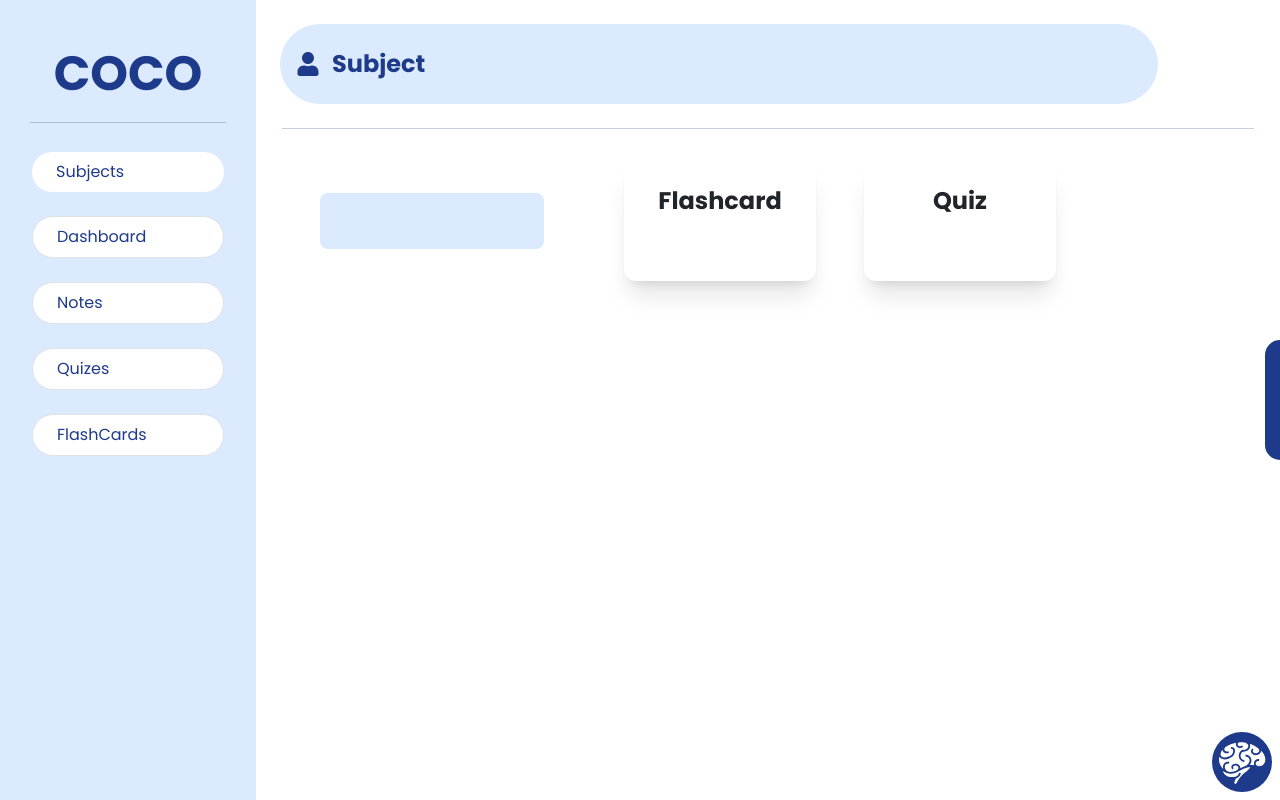
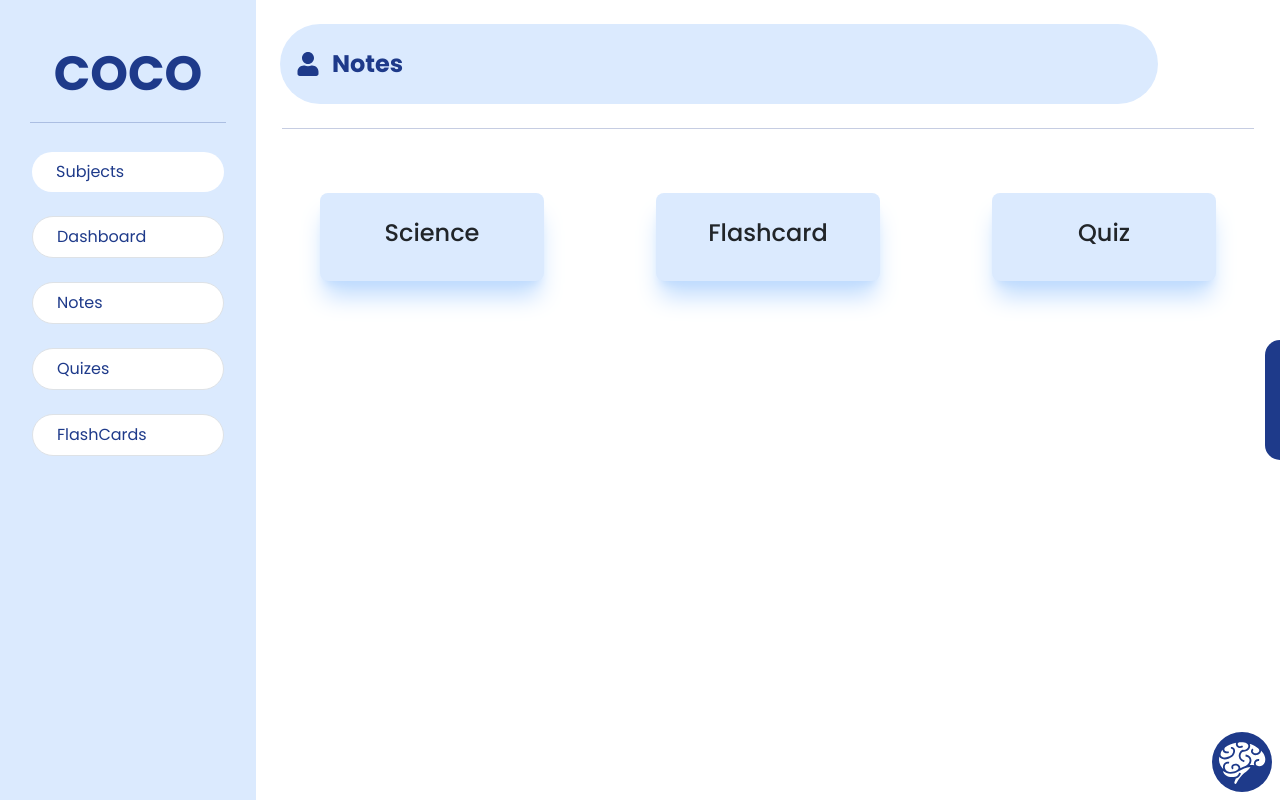
Before and after one commit to Prasun-Shiwakoti/Co-Co, a React (Vite) app in the folder frontend/: page /subjects/1 in a window 1280 px wide. Built offline with nearby package versions, Linux system fonts and the light colour scheme; a web font is replaced by a local one.

Commit message:
style:Minute changes

```diff
--- a/frontend/src/Components/Countdown.jsx
+++ b/frontend/src/Components/Countdown.jsx
@@ -95,7 +95,7 @@ const Countdown = ({ time, statusChange, toContinue, isWorking }) => {
 
   return (
     <div className="flex flex-col items-center">
-      <span className="text-blue-900 text-8xl  font-bold text-center p-2">
+      <span className="text-blue-900 text-8xl  font-bold text-center p-2 mb-2">
         {timeDisplay()}
       </span>
       <div className="text-[2vw] title text-white flex gap-[50px]">
--- a/frontend/src/Components/Dashboard.jsx
+++ b/frontend/src/Components/Dashboard.jsx
@@ -28,7 +28,6 @@ const Dashboard = () => {
   ];
 
   const [stats, setStats] = useState([]);
-
 
   return (
     <div className="w-[80%] h-screen ">
@@ -62,7 +61,7 @@ const Dashboard = () => {
           </div>
         </div>
 
-        {/* <div className="w-[25%] gap-2 rounded-tl-full rounded-bl-full flex h-32 items-center p-2 border-t border-l border-b bg-orange-200 mt-8 shadow-xl shadow-orange-100">
+        <div className="w-[25%] gap-2 rounded-tl-full rounded-bl-full flex h-32 items-center p-2 border-t border-l border-b bg-orange-200 mt-8 shadow-xl shadow-orange-100">
           <h1 className="text-4xl text-orange-600 ml-6 font-bold drop-shadow-[0_2px_2px_rgba(249,115,22,0.8)]">
             Streak:
           </h1>
@@ -70,8 +69,8 @@ const Dashboard = () => {
             0
           </h1>
           <img src={Fire} className="w-[60px]" alt="fire icon" />
-        </div> */}
-        <div className="w-[25%] gap-2 rounded-tl-full rounded-bl-full flex h-32 items-center p-2 border-t border-l border-b bg-sky-200 mt-8 shadow-xl shadow-sky-100">
+        </div>
+        {/* <div className="w-[25%] gap-2 rounded-tl-full rounded-bl-full flex h-32 items-center p-2 border-t border-l border-b bg-sky-200 mt-8 shadow-xl shadow-sky-100">
           <h1
             className="text-4xl text-sky-600 ml-6 font-bold drop-shadow-[0_2px_2px_rgba(135,206,235,0.8)]
 "
@@ -85,7 +84,7 @@ const Dashboard = () => {
             -
           </h1>
           <img src={Ice} className="w-[60px]" alt="fire icon" />
-        </div>
+        </div> */}
       </div>
 
       <div>
--- a/frontend/src/Components/NoteCard.jsx
+++ b/frontend/src/Components/NoteCard.jsx
@@ -7,14 +7,19 @@ const NoteCard = (props) => {
   return (
     <>
       <div>
-        <Card style={{ width: "18rem" }} className="bg-transparent border-none">
+        <Card
+          style={{ width: "18rem" }}
+          className="bg-transparent border-none "
+        >
           <Card.Body
-            className="m-8 bg-blue-100 p-4 ml- rounded-lg h-auto max-h-[calc(1.5rem*9)] overflow-hidden cursor-pointer "
+            className="m-8 bg-blue-100 p-4  rounded-lg h-auto  cursor-pointer shadow-xl shadow-blue-200 "
             onClick={() => {
               setModal(true);
             }}
           >
-            <Card.Title className="text-center">{props.subjectName}</Card.Title>
+            <Card.Title className="text-center text-2xl">
+              {props.subjectName}
+            </Card.Title>
           </Card.Body>
         </Card>
       </div>
--- a/frontend/src/Components/Quiz.jsx
+++ b/frontend/src/Components/Quiz.jsx
@@ -9,7 +9,10 @@ const Quiz = () => {
 
   const [loading, setLoading] = useState(false);
   const [error, setError] = useState(null);
-  const [quizes, setQuizes] = useState([{ subjectName: "Science", id: '123' }, { subjectName: "Maths", id: '456' }]);
+  const [quizes, setQuizes] = useState([
+    { subjectName: "Science", id: "123" },
+    { subjectName: "Maths", id: "456" },
+  ]);
 
   return (
     <div className="w-[80%]">
@@ -18,25 +21,32 @@ const Quiz = () => {
           <div className=" p-4 w-[100%]">
             <div className=" bg-blue-100 flex gap-1 items-center rounded-full w-[90%] h-[10vh]">
               <FaUser className="text-blue-900 text-2xl ml-4" />
-              <h1 className="text-blue-900 text-2xl font-bold ml-2">Quizes</h1>
+              <h1 className="text-blue-900 text-2xl font-bold ml-2">
+                Quizzes{" "}
+              </h1>
             </div>
           </div>
           <hr className="border-blue-900 w-[95%] " />
         </div>
       </div>
       <div className="flex">
-        {
-          quizes.map((quiz, index) => (<Card className="bg-transparent border-none flex items-center" >
+        {quizes.map((quiz, index) => (
+          <Card
+            style={{ width: "18rem" }}
+            className="bg-transparent border-none "
+          >
             <Card.Body
-              className="m-8 bg-blue-100 p-4 ml- rounded-lg h-auto max-h-[calc(1.5rem*9)] overflow-hidden cursor-pointer "
+              className="m-8 bg-blue-100 p-4 rounded-lg h-auto cursor-pointer shadow-xl shadow-blue-200"
               onClick={() => {
-                navigate(`/quiz/${quiz.id}`)
+                navigate(`/quiz/${quiz.id}`);
               }}
             >
-              <Card.Title>{quiz.subjectName}</Card.Title>
+              <Card.Title className="text-center text-2xl">
+                {quiz.subjectName}
+              </Card.Title>
             </Card.Body>
-          </Card>))
-        }
+          </Card>
+        ))}
       </div>
     </div>
   );
--- a/frontend/src/Components/SubPages.jsx
+++ b/frontend/src/Components/SubPages.jsx
@@ -1,11 +1,13 @@
-import React, { useState } from 'react'
-import { FaUser } from 'react-icons/fa'
-import { useNavigate, useParams } from 'react-router-dom'
-import NoteCard from './NoteCard';
+import React, { useState } from "react";
+import { FaUser } from "react-icons/fa";
+import { useNavigate, useParams } from "react-router-dom";
+import NoteCard from "./NoteCard";
+import Card from "react-bootstrap/Card";
 
 const SubPages = () => {
-
-    const [note, setNote] = useState([{}]);
+  const [note, setNote] = useState([
+    { value: "sdsahjdgsajkdask", subjectName: "Science" },
+  ]);
   const navigate = useNavigate();
   const { id } = useParams();
 
@@ -15,24 +17,37 @@ const SubPages = () => {
         <div className="flex-1 flex flex-col p-4 w-[100%]">
           <div className=" bg-blue-100 flex gap-1 items-center rounded-full w-[90%] h-[10vh]">
             <FaUser className="text-blue-900 text-2xl ml-4" />
-                        <h1 className="text-blue-900 text-2xl font-bold ml-2">Subject</h1>
+            <h1 className="text-blue-900 text-2xl font-bold ml-2">Notes</h1>
           </div>
         </div>
         <hr className="border-blue-900 w-[95%] " />
       </div>
       <div className="flex justify-between items-start">
-                <div className="m-8 flex-row flex gap-5 w-[75%]">
-                    <NoteCard props={note} />
-                    <div className="w-[25%] rounded-xl bg-white flex cursor-pointer flex-col items-center p-4 shadow-xl">
-                        <p className="text-2xl font-bold">Flashcard</p>
-                    </div>
-                    <div className="w-[25%] rounded-xl bg-white flex cursor-pointer flex-col items-center p-4 shadow-xl">
-                        <p className="text-2xl font-bold">Quiz</p>
+        <div className="m-8 flex-row flex gap-5 w-[100%]">
+          {/* Iterate over the note array to render NoteCard components */}
+          {note.map((n, index) => (
+            <NoteCard key={index} value={n.value} subjectName={n.subjectName} />
+          ))}
+
+          {/* Flashcard */}
+          <Card style={{ width: "18rem" }} className="border-none">
+            <Card.Body className="m-8 bg-blue-100 p-4 rounded-lg h-auto cursor-pointer shadow-xl shadow-blue-200">
+              <Card.Title className="text-center text-2xl">
+                Flashcard
+              </Card.Title>
+            </Card.Body>
+          </Card>
+
+          {/* Quiz Card */}
+          <Card style={{ width: "18rem" }} className="border-none">
+            <Card.Body className="m-8 bg-blue-100 p-4 rounded-lg h-auto cursor-pointer shadow-xl shadow-blue-200">
+              <Card.Title className="text-center text-2xl">Quiz</Card.Title>
+            </Card.Body>
+          </Card>
         </div>
       </div>
     </div>
-        </div>
-    )
-}
+  );
+};
 
-export default SubPages
+export default SubPages;
```
Lines whose indentation alone changed are shown as unchanged.
